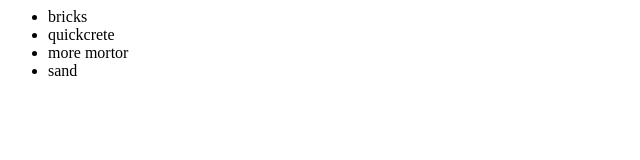
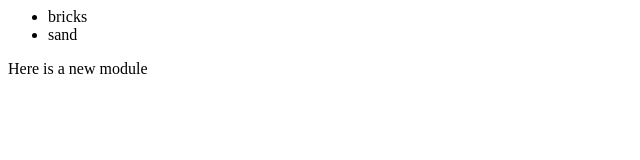
Before and after one commit to and0ne808/newGitTest, a plain HTML site: page index.html in a window 1280 px wide. Shown: the whole page, without its empty margins (0-640 px from the left). Drawn offline with Linux system fonts and the light colour scheme.

Commit message:
Added new module

```diff
--- a/index.html
+++ b/index.html
@@ -3,10 +3,13 @@
 		<div>
 			<ul>
 				<li>bricks</li>
-				<li>quickcrete</li>
-				<li>more mortor</li>
+
 				<li>sand</li>
 			</ul>
 		</div>
+
+		<module-one>
+			<p>Here is a new module</p>
+		</module-one>
 	</body>
 </html>
```
